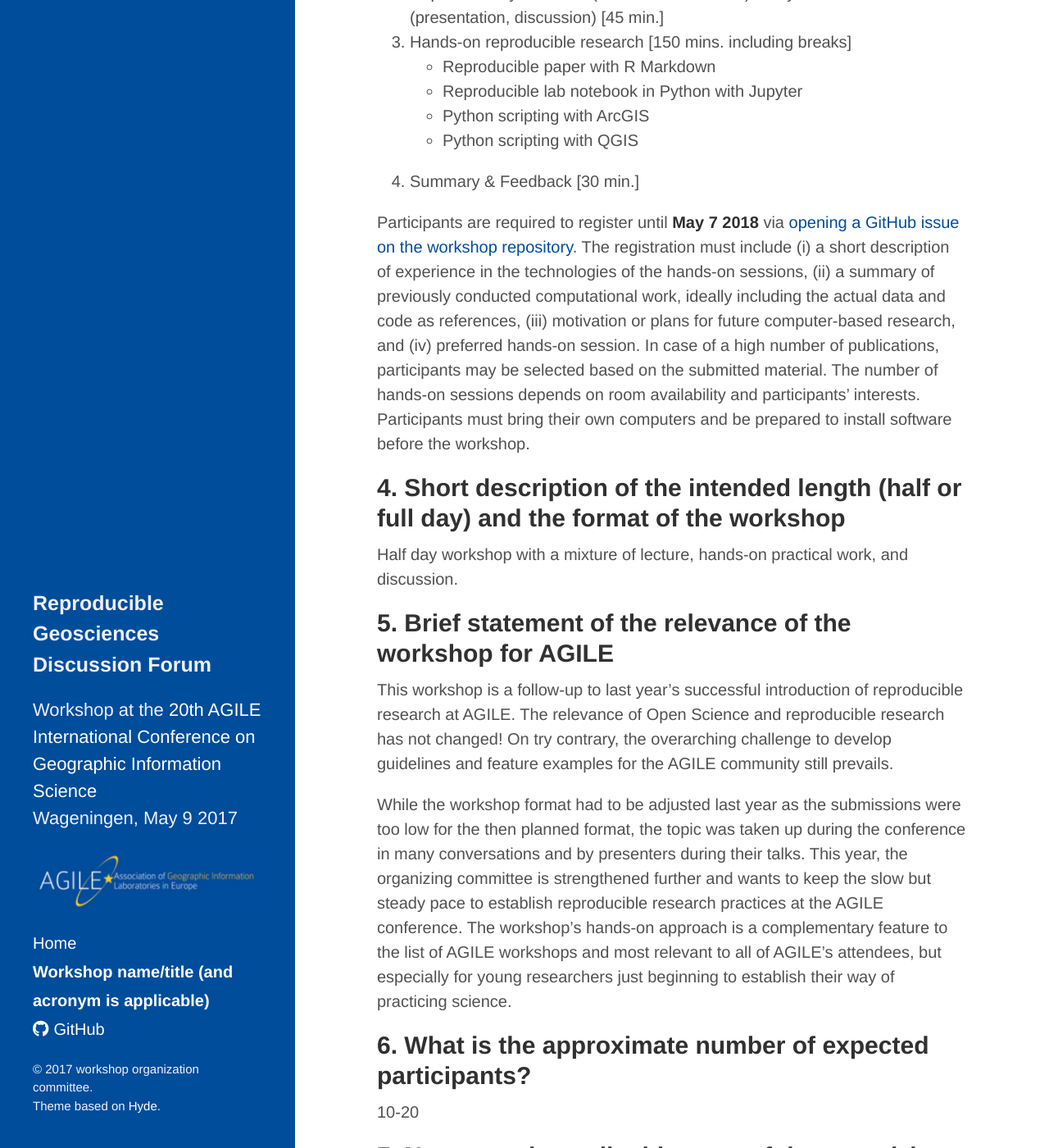
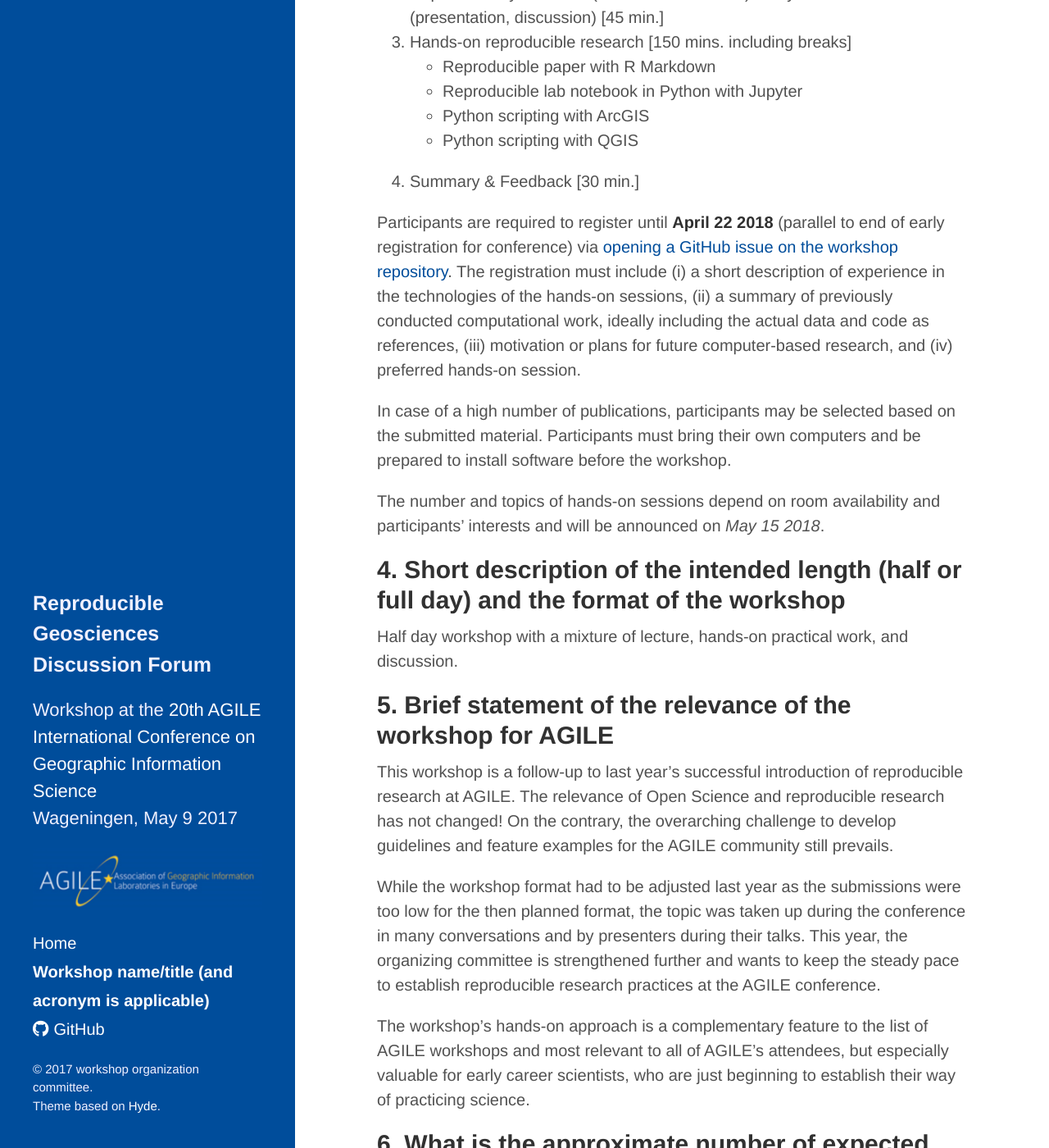
Before and after one commit to reproducible-agile/reproducible-agile.github.io, a Jekyll site: the page built from public/files/agile2018_proposal.md, in a window 1280 px wide and 1400 px high, scrolled down 1538 px. Shown: the whole window at 82% size. Built offline with Jekyll 4.4.1, drawn with Linux system fonts in a browser that asks for light colours; nearby versions of some CDN libraries; our own code applies the rules of GitHub Pages for plain Markdown files; comment, search, counter and statistics services are not loaded.

Commit message:
update 2018 proposal

```diff
--- a/public/files/agile2018_proposal.md
+++ b/public/files/agile2018_proposal.md
@@ -37,11 +37,13 @@ The planned agenda for the half-day workshop (4 hours in total) is as follows:
     - Python scripting with QGIS
 4. Summary & Feedback [30 min.]
 
-Participants are required to register until **May 7 2018** via [opening a GitHub issue on the workshop repository]().
+Participants are required to register until **April 22 2018** (parallel to end of early registration for conference) via [opening a GitHub issue on the workshop repository]().
 The registration must include (i) a short description of experience in the technologies of the hands-on sessions, (ii) a summary of previously conducted computational work, ideally including the actual data and code as references, (iii) motivation or plans for future computer-based research, and (iv) preferred hands-on session.
+
 In case of a high number of publications, participants may be selected based on the submitted material.
-The number of hands-on sessions depends on room availability and participants' interests.
 Participants must bring their own computers and be prepared to install software before the workshop.
+
+The number and topics of hands-on sessions depend on room availability and participants' interests and will be announced on _May 15 2018_.
 
 ## 4. Short description of the intended length (half or full day) and the format of the workshop
 
@@ -51,11 +53,12 @@ Half day workshop with a mixture of lecture, hands-on practical work, and discus
 
 This workshop is a follow-up to last year's successful introduction of reproducible research at AGILE.
 The relevance of Open Science and reproducible research has not changed!
-On try contrary, the overarching challenge to develop guidelines and feature examples for the AGILE community still prevails.
+On the contrary, the overarching challenge to develop guidelines and feature examples for the AGILE community still prevails.
 
 While the workshop format had to be adjusted last year as the submissions were too low for the then planned format, the topic was taken up during the conference in many conversations and by presenters during their talks.
-This year, the organizing committee is strengthened further and wants to keep the slow but steady pace to establish reproducible research practices at the AGILE conference.
-The workshop's hands-on approach is a complementary feature to the list of AGILE workshops and most relevant to all of AGILE's attendees, but especially for young researchers just beginning to establish their way of practicing science.
+This year, the organizing committee is strengthened further and wants to keep the steady pace to establish reproducible research practices at the AGILE conference.
+
+The workshop's hands-on approach is a complementary feature to the list of AGILE workshops and most relevant to all of AGILE's attendees, but especially valuable for early career scientists, who are just beginning to establish their way of practicing science.
 
 ## 6. What is the approximate number of expected participants?
 
```
